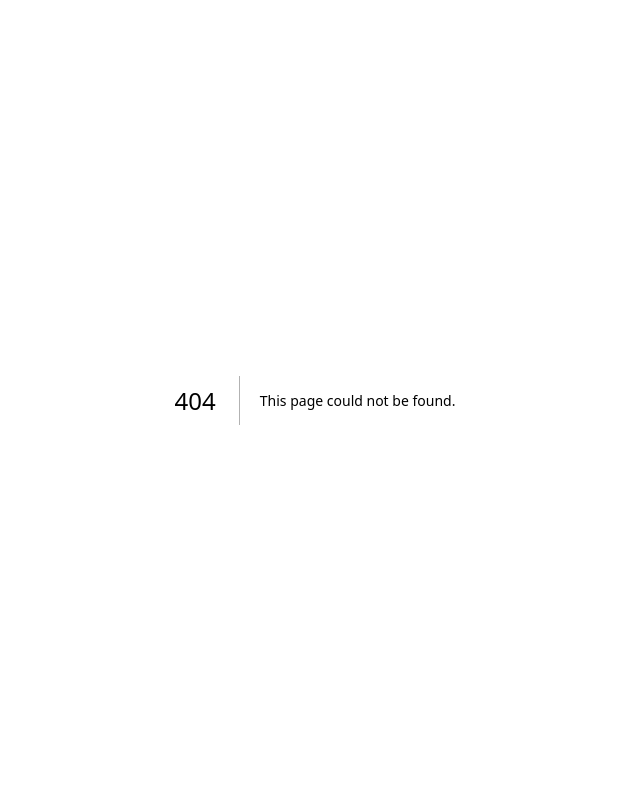
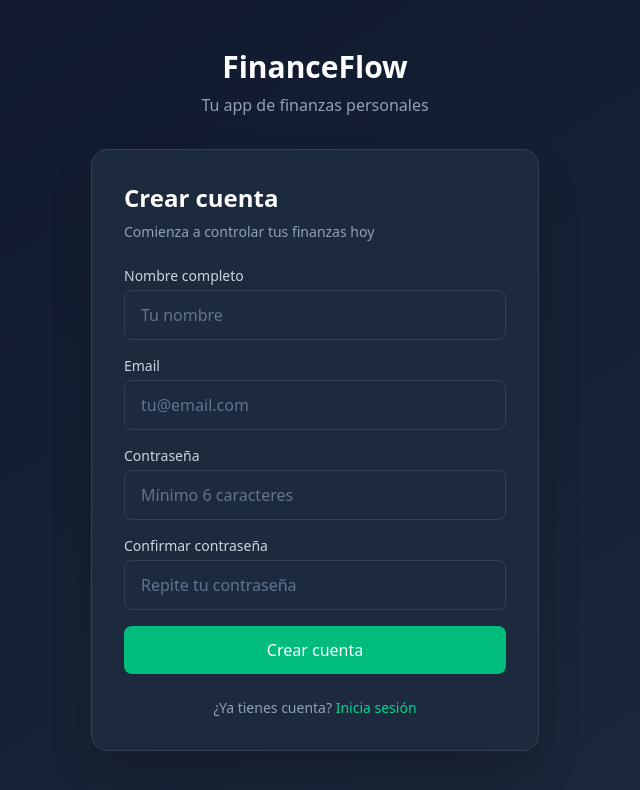
Before and after one commit to luisgerardonavaruiz/financeflow, a Next.js app: page /register in a window 1280 px wide. Before the commit this address had no page. Shown: the top 790 px of the page, without its empty margins (325-965 px from the left). Built offline with nearby package versions, Linux system fonts and the light colour scheme.

Commit message:
feat: agregar páginas de login y registro con validación

```diff
--- a/package.json
+++ b/package.json
@@ -13,6 +13,7 @@
     "db:push": "prisma db push"
   },
   "dependencies": {
+    "@hookform/resolvers": "^5.2.2",
     "@prisma/client": "^6.19.3",
     "bcryptjs": "^3.0.3",
     "next": "16.2.6",
@@ -20,6 +21,7 @@
     "prisma": "^6.19.3",
     "react": "19.2.4",
     "react-dom": "19.2.4",
+    "react-hook-form": "^7.75.0",
     "zod": "^4.4.3"
   },
   "devDependencies": {
--- /dev/null
+++ b/src/app/(auth)/layout.tsx
@@ -0,0 +1,17 @@
+export default function AuthLayout({
+  children,
+}: {
+  children: React.ReactNode
+}) {
+  return (
+    <div className='min-h-screen bg-linear-to-br from-slate-900 to-slate-800 flex items-center justify-center p-4'>
+      <div className='w-full max-w-md'>
+        <div className='text-center mb-8'>
+          <h1 className='text-3xl font-bold text-white'>FinanceFlow</h1>
+          <p className='text-slate-400 mt-2'>Tu app de finanzas personales</p>
+        </div>
+        {children}
+      </div>
+    </div>
+  )
+}
--- /dev/null
+++ b/src/app/(auth)/login/page.tsx
@@ -0,0 +1,106 @@
+'use client'
+
+import Button from '@/components/ui/Button'
+import Input from '@/components/ui/Input'
+import { zodResolver } from '@hookform/resolvers/zod'
+import { signIn } from 'next-auth/react'
+import Link from 'next/link'
+import { useRouter, useSearchParams } from 'next/navigation'
+import { useState } from 'react'
+import { useForm } from 'react-hook-form'
+import { z } from 'zod'
+
+const loginSchema = z.object({
+  email: z.string().email('Email inválido'),
+  password: z.string().min(6, 'La contraseña debe tener al menos 6 caracteres'),
+})
+
+type LoginForm = z.infer<typeof loginSchema>
+
+export default function LoginPage() {
+  const router = useRouter()
+  const searchParams = useSearchParams()
+  const registered = searchParams.get('registered')
+  const [serverError, setServerError] = useState('')
+
+  const {
+    register,
+    handleSubmit,
+    formState: { errors, isSubmitting },
+  } = useForm<LoginForm>({
+    resolver: zodResolver(loginSchema),
+  })
+
+  const onSubmit = async (data: LoginForm) => {
+    setServerError('')
+    try {
+      const result = await signIn('credentials', {
+        email: data.email,
+        password: data.password,
+        redirect: false,
+      })
+
+      if (result?.error) {
+        setServerError('Email o contraseña incorrectos')
+        return
+      }
+
+      router.push('/dashboard')
+      router.refresh()
+    } catch {
+      setServerError('Error de conexión. Intenta de nuevo.')
+    }
+  }
+
+  return (
+    <div className='bg-slate-800 rounded-2xl p-8 shadow-2xl border border-slate-700'>
+      <h2 className='text-2xl font-bold text-white mb-2'>Bienvenido</h2>
+      <p className='text-slate-400 mb-6 text-sm'>Inicia sesión en tu cuenta</p>
+
+      {registered && (
+        <div className='bg-emerald-500/10 border border-emerald-500/30 rounded-lg p-3 mb-4'>
+          <p className='text-emerald-400 text-sm'>
+            ¡Cuenta creada exitosamente! Ya puedes iniciar sesión.
+          </p>
+        </div>
+      )}
+
+      <form onSubmit={handleSubmit(onSubmit)} className='flex flex-col gap-4'>
+        <Input
+          label='Email'
+          type='email'
+          placeholder='tu@email.com'
+          {...register('email')}
+          error={errors.email?.message}
+        />
+        <Input
+          label='Contraseña'
+          type='password'
+          placeholder='Tu contraseña'
+          {...register('password')}
+          error={errors.password?.message}
+        />
+
+        {serverError && (
+          <div className='bg-red-500/10 border border-red-500/30 rounded-lg p-3'>
+            <p className='text-red-400 text-sm'>{serverError}</p>
+          </div>
+        )}
+
+        <Button type='submit' isLoading={isSubmitting}>
+          Iniciar sesión
+        </Button>
+      </form>
+
+      <p className='text-center text-slate-400 text-sm mt-6'>
+        ¿No tienes cuenta?{' '}
+        <Link
+          href='/register'
+          className='text-emerald-400 hover:text-emerald-300 font-medium'
+        >
+          Regístrate gratis
+        </Link>
+      </p>
+    </div>
+  )
+}
--- /dev/null
+++ b/src/app/(auth)/register/page.tsx
@@ -0,0 +1,124 @@
+'use client'
+
+import Button from '@/components/ui/Button'
+import Input from '@/components/ui/Input'
+import { zodResolver } from '@hookform/resolvers/zod'
+import Link from 'next/link'
+import { useRouter } from 'next/navigation'
+import { useState } from 'react'
+import { useForm } from 'react-hook-form'
+import { z } from 'zod'
+
+const registerSchema = z
+  .object({
+    name: z.string().min(2, 'El nombre debe tener al menos 2 caracteres'),
+    email: z.string().email('Email inválido'),
+    password: z
+      .string()
+      .min(6, 'La contraseña debe tener al menos 6 caracteres'),
+    confirmPassword: z.string(),
+  })
+  .refine((data) => data.password === data.confirmPassword, {
+    message: 'Las contraseñas no coinciden',
+    path: ['confirmPassword'],
+  })
+
+type RegisterForm = z.infer<typeof registerSchema>
+
+export default function RegisterPage() {
+  const router = useRouter()
+  const [serverError, setServerError] = useState('')
+
+  const {
+    register,
+    handleSubmit,
+    formState: { errors, isSubmitting },
+  } = useForm<RegisterForm>({
+    resolver: zodResolver(registerSchema),
+  })
+
+  const onSubmit = async (data: RegisterForm) => {
+    setServerError('')
+    try {
+      const res = await fetch('/api/auth/register', {
+        method: 'POST',
+        headers: { 'Content-Type': 'application/json' },
+        body: JSON.stringify({
+          name: data.name,
+          email: data.email,
+          password: data.password,
+        }),
+      })
+
+      const json = await res.json()
+
+      if (!res.ok) {
+        setServerError(json.error)
+        return
+      }
+
+      router.push('/login?registered=true')
+    } catch {
+      setServerError('Error de conexión. Intenta de nuevo.')
+    }
+  }
+
+  return (
+    <div className='bg-slate-800 rounded-2xl p-8 shadow-2xl border border-slate-700'>
+      <h2 className='text-2xl font-bold text-white mb-2'>Crear cuenta</h2>
+      <p className='text-slate-400 mb-6 text-sm'>
+        Comienza a controlar tus finanzas hoy
+      </p>
+
+      <form onSubmit={handleSubmit(onSubmit)} className='flex flex-col gap-4'>
+        <Input
+          label='Nombre completo'
+          placeholder='Tu nombre'
+          {...register('name')}
+          error={errors.name?.message}
+        />
+        <Input
+          label='Email'
+          type='email'
+          placeholder='tu@email.com'
+          {...register('email')}
+          error={errors.email?.message}
+        />
+        <Input
+          label='Contraseña'
+          type='password'
+          placeholder='Mínimo 6 caracteres'
+          {...register('password')}
+          error={errors.password?.message}
+        />
+        <Input
+          label='Confirmar contraseña'
+          type='password'
+          placeholder='Repite tu contraseña'
+          {...register('confirmPassword')}
+          error={errors.confirmPassword?.message}
+        />
+
+        {serverError && (
+          <div className='bg-red-500/10 border border-red-500/30 rounded-lg p-3'>
+            <p className='text-red-400 text-sm'>{serverError}</p>
+          </div>
+        )}
+
+        <Button type='submit' isLoading={isSubmitting}>
+          Crear cuenta
+        </Button>
+      </form>
+
+      <p className='text-center text-slate-400 text-sm mt-6'>
+        ¿Ya tienes cuenta?{' '}
+        <Link
+          href='/login'
+          className='text-emerald-400 hover:text-emerald-300 font-medium'
+        >
+          Inicia sesión
+        </Link>
+      </p>
+    </div>
+  )
+}
--- /dev/null
+++ b/src/app/dashboard/page.tsx
@@ -0,0 +1,21 @@
+import { auth } from '@/auth'
+import { redirect } from 'next/navigation'
+
+export default async function DashboardPage() {
+  const session = await auth()
+
+  if (!session) {
+    redirect('/login')
+  }
+
+  return (
+    <div className='min-h-screen bg-slate-900 flex items-center justify-center'>
+      <div className='text-center'>
+        <h1 className='text-3xl font-bold text-white'>
+          ¡Hola, {session.user.name}!
+        </h1>
+        <p className='text-slate-400 mt-2'>Dashboard en construcción</p>
+      </div>
+    </div>
+  )
+}
--- /dev/null
+++ b/src/components/ui/Button.tsx
@@ -0,0 +1,34 @@
+interface ButtonProps extends React.ButtonHTMLAttributes<HTMLButtonElement> {
+  isLoading?: boolean
+  variant?: 'primary' | 'secondary'
+}
+
+export default function Button({
+  children,
+  isLoading,
+  variant = 'primary',
+  ...props
+}: ButtonProps) {
+  return (
+    <button
+      {...props}
+      disabled={isLoading || props.disabled}
+      className={`
+        w-full py-3 px-4 rounded-lg font-medium transition-all duration-200
+        flex items-center justify-center gap-2 disabled:opacity-50
+        disabled:cursor-not-allowed
+        ${
+          variant === 'primary'
+            ? 'bg-emerald-500 hover:bg-emerald-600 text-white'
+            : 'bg-slate-700 hover:bg-slate-600 text-slate-200'
+        }
+      `}
+    >
+      {isLoading ? (
+        <span className='w-5 h-5 border-2 border-white border-t-transparent rounded-full animate-spin' />
+      ) : (
+        children
+      )}
+    </button>
+  )
+}
--- /dev/null
+++ b/src/components/ui/Input.tsx
@@ -0,0 +1,30 @@
+import { forwardRef } from 'react'
+
+interface InputProps extends React.InputHTMLAttributes<HTMLInputElement> {
+  label: string
+  error?: string
+}
+
+const Input = forwardRef<HTMLInputElement, InputProps>(
+  ({ label, error, ...props }, ref) => {
+    return (
+      <div className='flex flex-col gap-1'>
+        <label className='text-sm font-medium text-slate-300'>{label}</label>
+        <input
+          ref={ref}
+          {...props}
+          className={`
+            w-full px-4 py-3 rounded-lg bg-slate-800 border text-white
+            placeholder-slate-500 outline-none transition-all duration-200
+            focus:ring-2 focus:ring-emerald-500 focus:border-transparent
+            ${error ? 'border-red-500' : 'border-slate-700'}
+          `}
+        />
+        {error && <span className='text-red-400 text-xs mt-1'>{error}</span>}
+      </div>
+    )
+  },
+)
+
+Input.displayName = 'Input'
+export default Input
```
Also changed, not shown: 1 other file (tests, documents, lock files or other folders).
